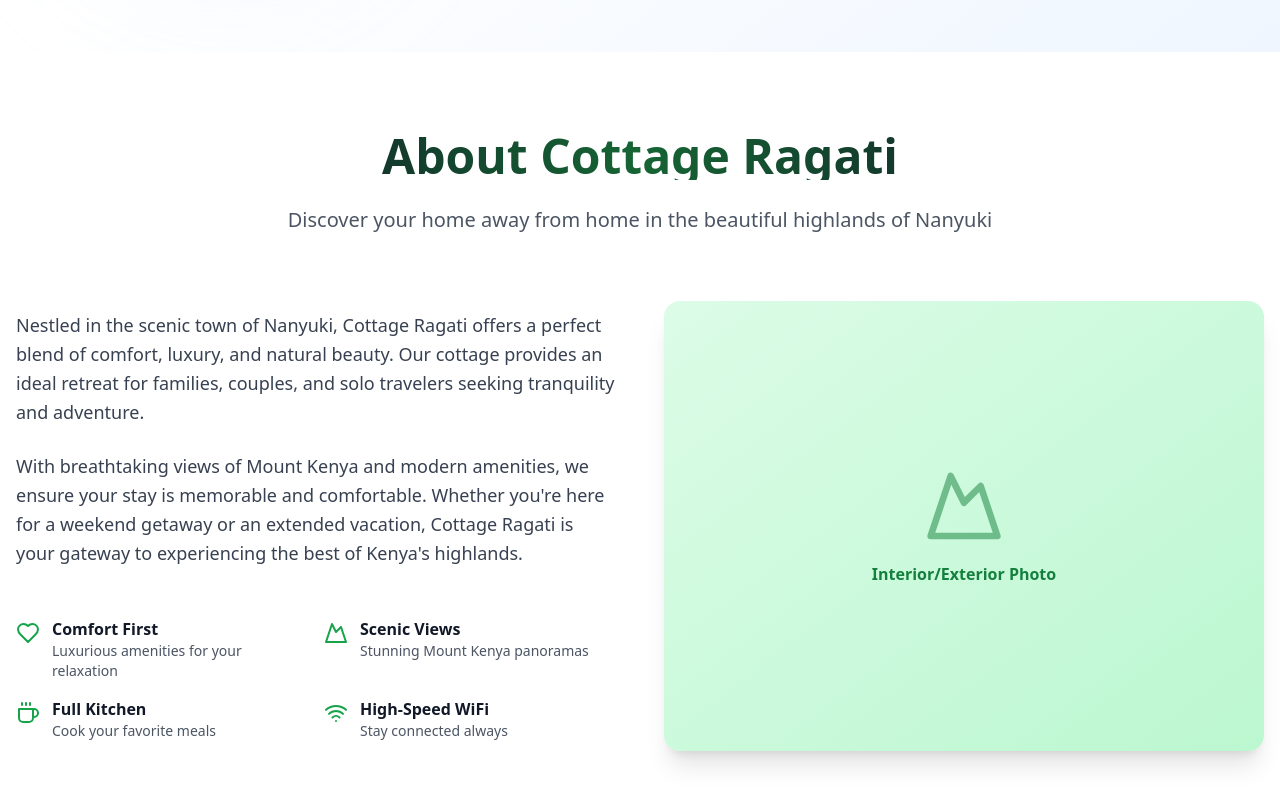
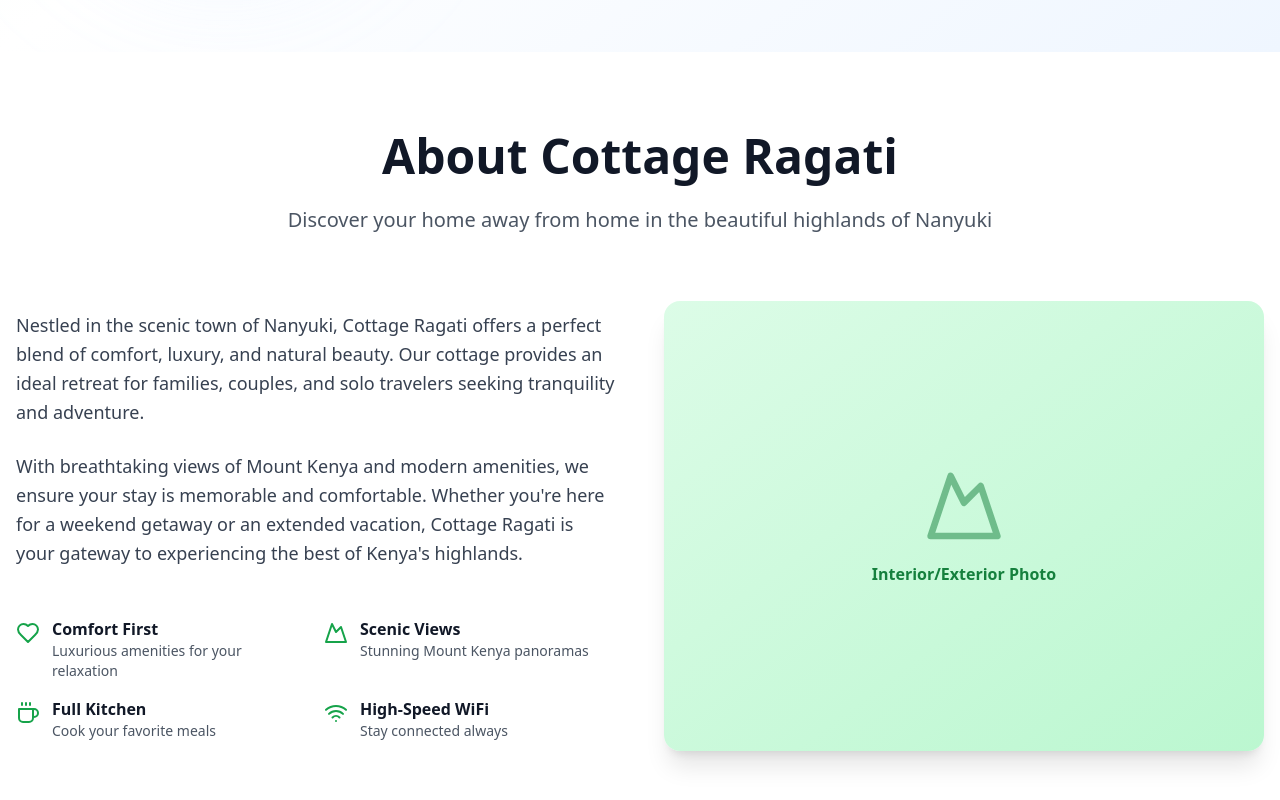
Before and after one commit to Lavyuela/cottage-ragati, a React (Vite) app in the folder client/: page / in a window 1280 px wide. Shown: the part 900-1700 px from the top of the page. Built offline with nearby package versions, Linux system fonts and the light colour scheme; no server answers.

Commit message:
Fix section titles visibility - remove gradient for better readability

```diff
--- a/client/src/index.css
+++ b/client/src/index.css
@@ -22,7 +22,7 @@
   }
 
   .section-title {
-    @apply text-4xl md:text-5xl font-bold bg-gradient-to-r from-gray-900 via-primary-800 to-gray-900 bg-clip-text text-transparent mb-6;
+    @apply text-4xl md:text-5xl font-bold text-gray-900 mb-6;
   }
 
   .section-subtitle {
```
